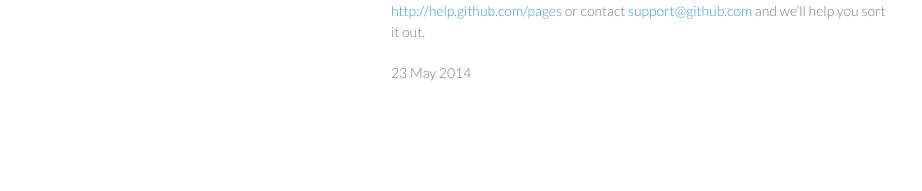
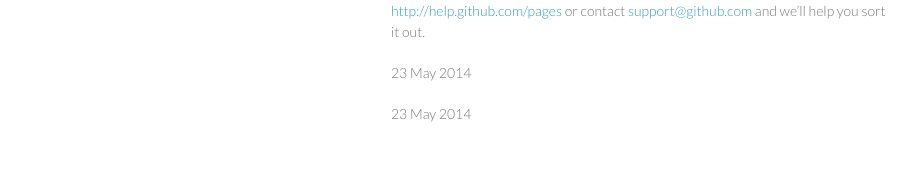
Before and after one commit to atealxt/atealxt.github.io, a Jekyll site: the page built from _posts/2014-05-23-first-post.html, in a window 1280 px wide. Shown: the part 902-1093 px from the top of the page, without its empty margins (179-1101 px from the left). Built offline with Jekyll 4.4.1, drawn with Linux system fonts in a browser that asks for light colours; before the commit the page ends 1055 px from its top, so only the background shows below that.

Commit message:
Update default.html

```diff
--- a/_layouts/default.html
+++ b/_layouts/default.html
@@ -36,6 +36,9 @@
       </header>
       <section>
         {{ content }}
+        {% if page.date %}
+          <p>{{ page.date | date_to_string }}</p>
+        {% endif %}
       </section>
       <footer>
         {% if page.index %}
```
